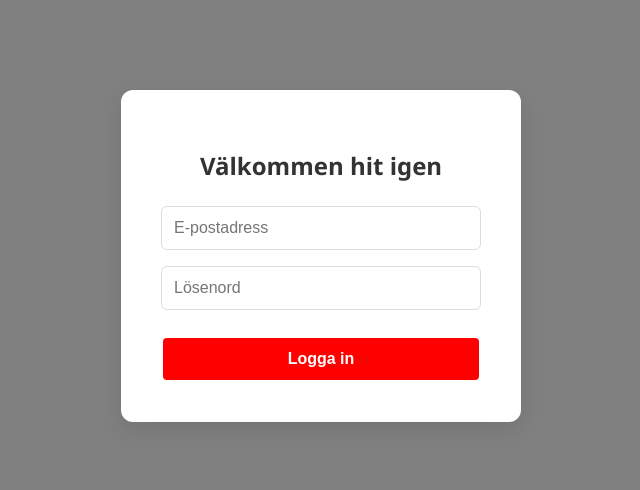
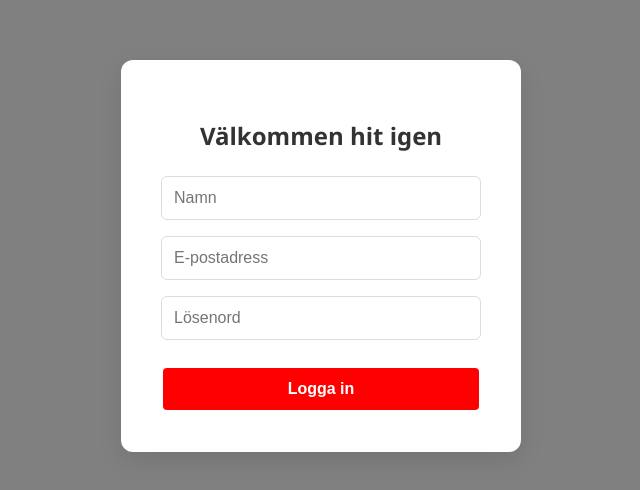
Before and after one commit to Savic04/AgilLabbConflicts, a React (Vite) app in the folder agileproject/: page / in a window 1280 px wide. Shown: the part 144-634 px from the top of the page, without its empty margins (319-959 px from the left). Built offline with nearby package versions, Linux system fonts and the light colour scheme.

Commit message:
Lägg till namn-fält i login

```diff
--- a/agileproject/src/components/LoginPage.tsx
+++ b/agileproject/src/components/LoginPage.tsx
@@ -4,16 +4,27 @@ import './LoginPage.css';
 const LoginPage: React.FC = () => {
     const [email, setEmail] = useState<string>('');
     const [password, setPassword] = useState<string>('');
+    const [name, setName] = useState<string>('');
 
     const handleSubmit = (e: React.FormEvent) => {
         e.preventDefault();
-        console.log("Login-försök:", { email, password });
+        console.log("Login-försök:", { email, password, name });
     };
 
     return (
         <div className="login-container">
             <form className="login-card" onSubmit={handleSubmit}>
                 <h2>Välkommen hit igen</h2>
+
+                <div className="input-group">
+                    <input
+                        type="text"
+                        placeholder="Namn"
+                        value={name}
+                        onChange={(e) => setName(e.target.value)}
+                        required
+                    />
+                </div>
 
                 <div className="input-group">
                     <input
```
